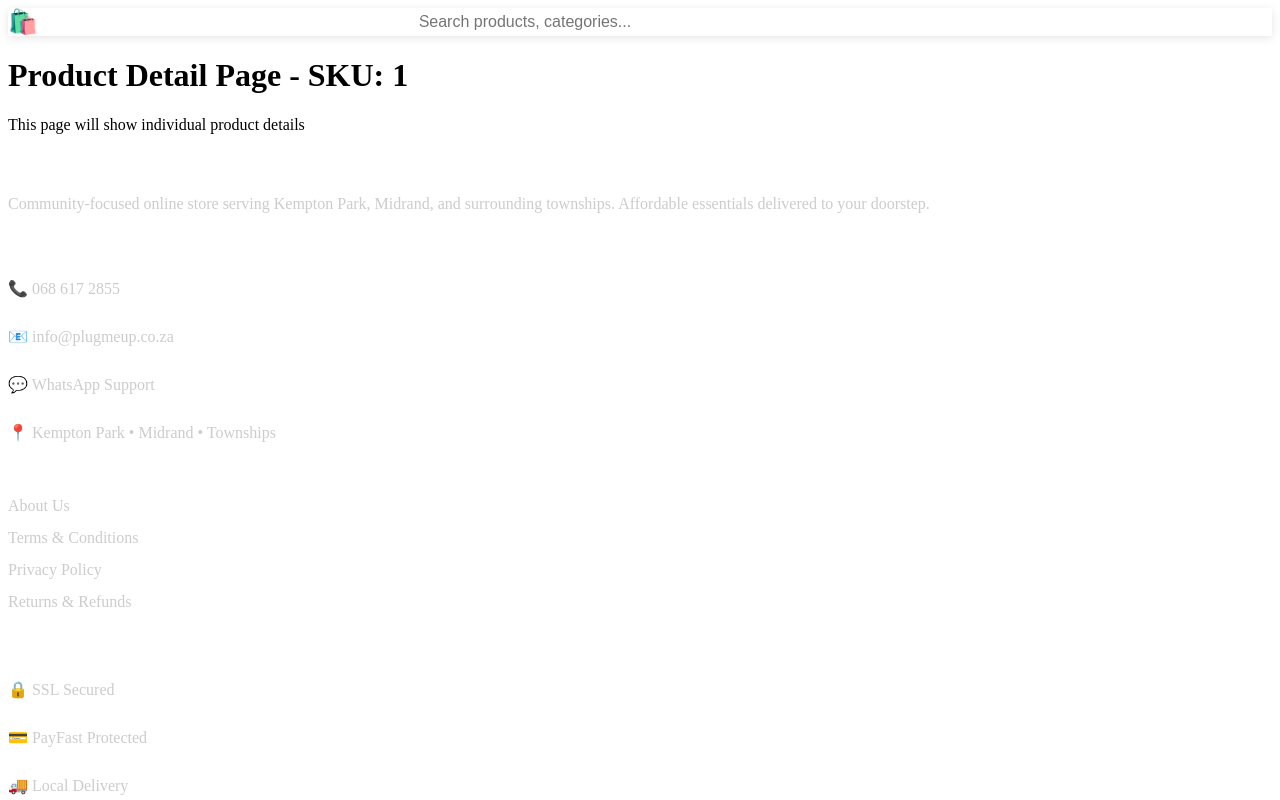
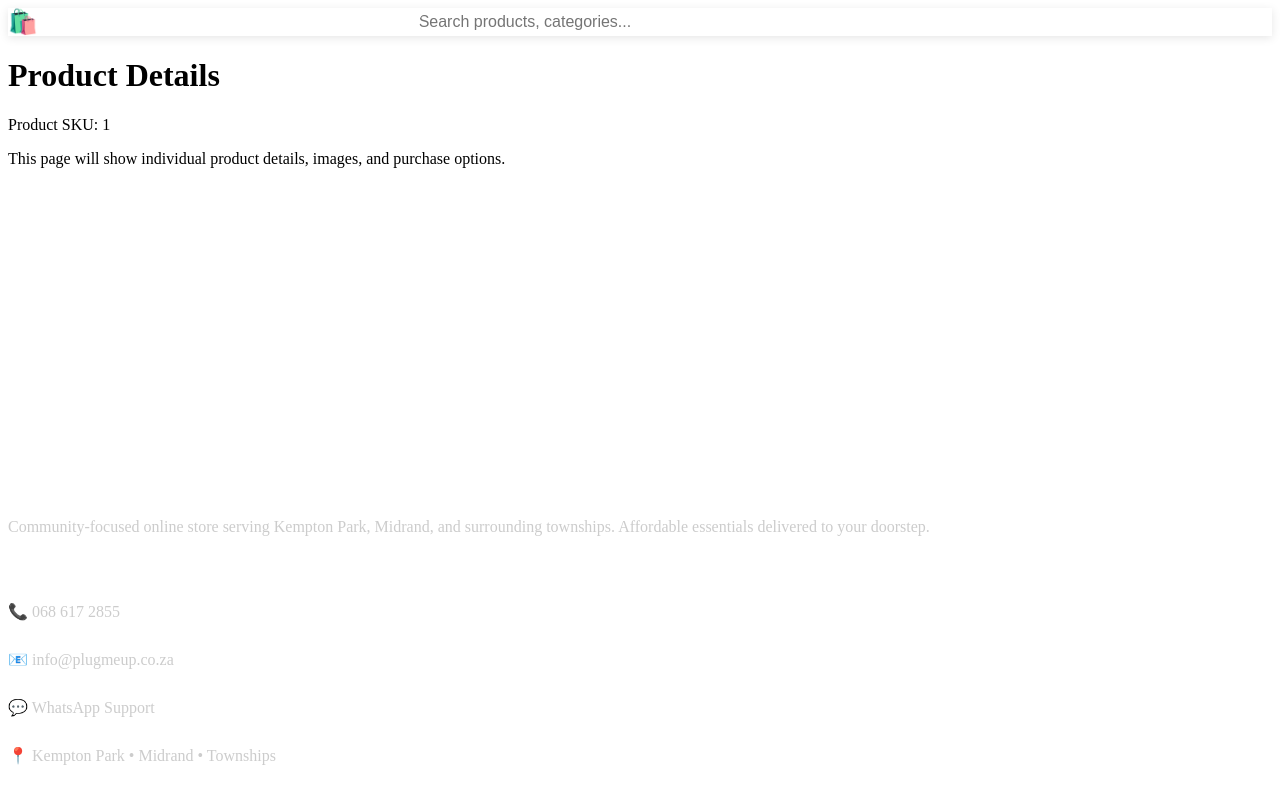
Before and after one commit to mokohogastavias/storefront, a React (Vite) app: page /product/1 in a window 1280 px wide. Shown: the top 800 px of the page. Built offline with nearby package versions, Linux system fonts and the light colour scheme.

Commit message:
Update ProductDetail.jsx

```diff
--- a/src/pages/ProductDetail.jsx
+++ b/src/pages/ProductDetail.jsx
@@ -4,9 +4,10 @@ export default function ProductDetail() {
   const { sku } = useParams()
 
   return (
-    <div className="container" style={{ padding: 'var(--space-xl) 0' }}>
-      <h1>Product Detail Page - SKU: {sku}</h1>
-      <p>This page will show individual product details</p>
+    <div className="container" style={{ padding: 'var(--space-2xl) 0', minHeight: '50vh' }}>
+      <h1>Product Details</h1>
+      <p>Product SKU: {sku}</p>
+      <p>This page will show individual product details, images, and purchase options.</p>
     </div>
   )
 }
```
